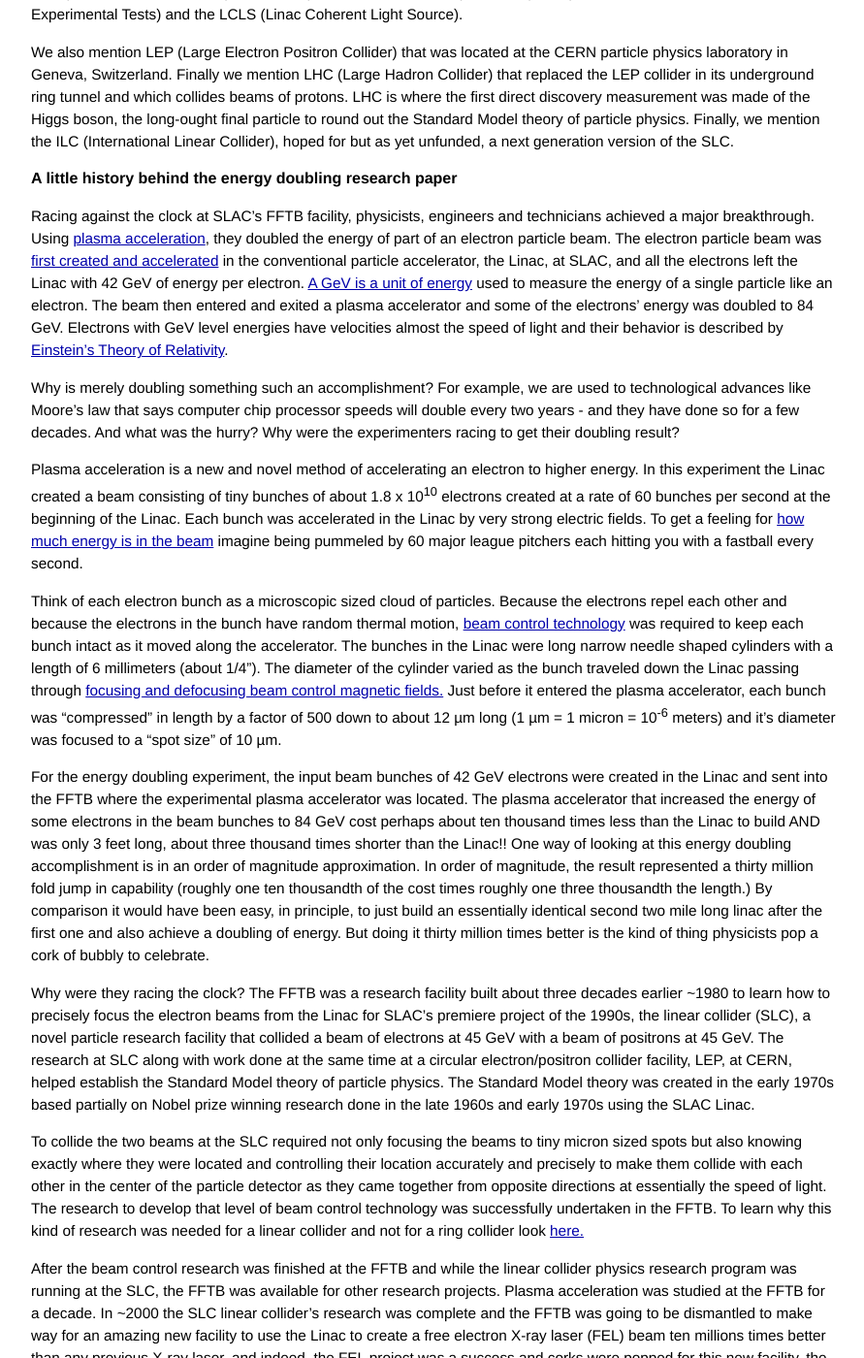
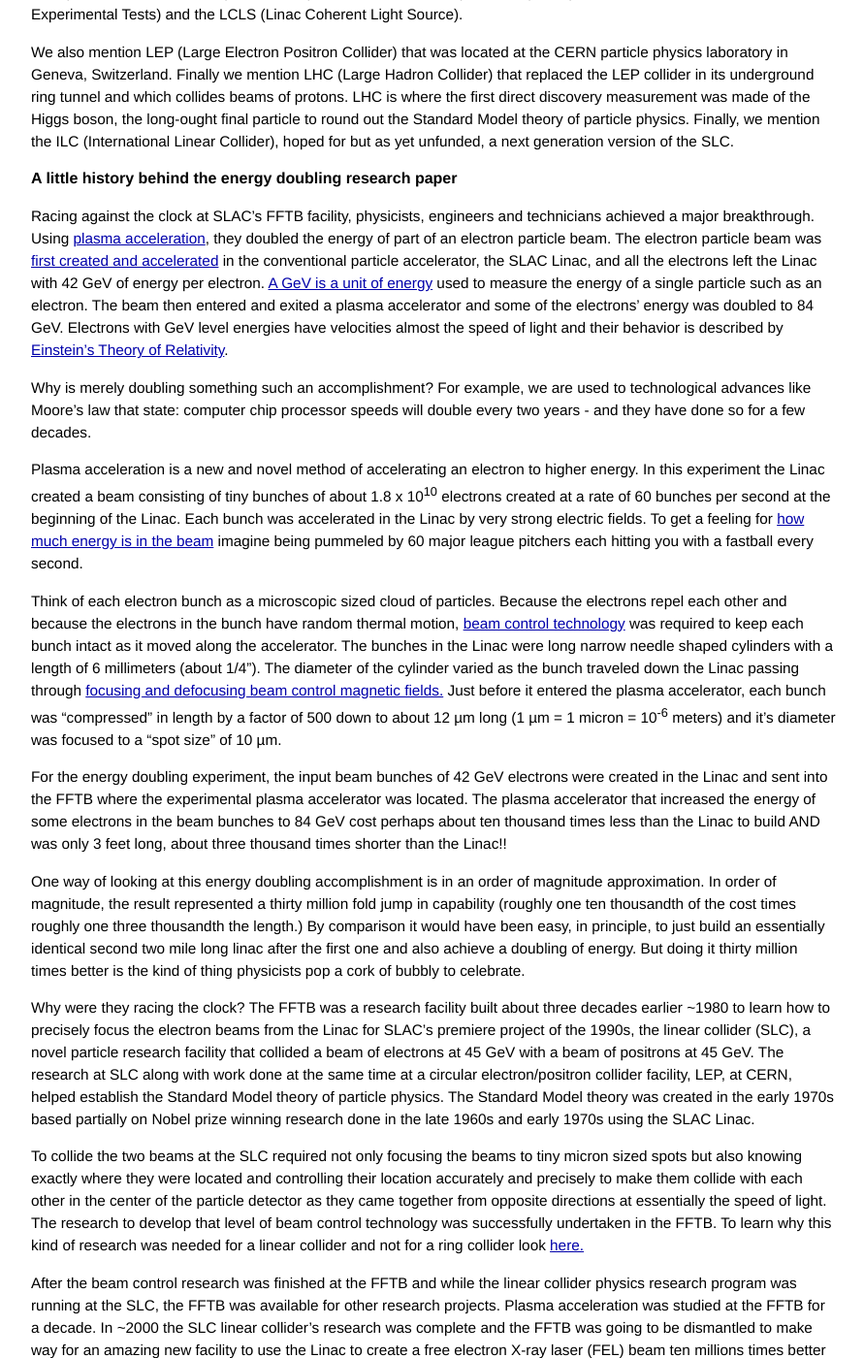
Before and after one commit to grbfacet/facet, a Jekyll site: the page built from energy-doubling-explained.md, in a window 1280 px wide and 1400 px high, scrolled down 2008 px. Shown: the whole window at 97% size, without its empty margins (193-1084 px from the left). Built offline with Jekyll 4.4.1, drawn with Linux system fonts in a browser that asks for light colours; some of the changed text lies outside the part shown.

Commit message:
Update energy-doubling-explained.md

```diff
--- a/energy-doubling-explained.md
+++ b/energy-doubling-explained.md
@@ -52,15 +52,17 @@
 #### A little history behind the energy doubling research paper
 
 Racing against the clock at SLAC’s FFTB facility, physicists, engineers and technicians achieved a major breakthrough. Using [plasma acceleration](/beam-acceleration-tutorial.html#plasma-acceleration), they doubled the energy of part of an electron particle beam. The electron particle beam was [first created and accelerated](/beam-acceleration-tutorial.html#charged-particles-are-accelerated-by-electric-fields)
- in the conventional particle accelerator, the Linac, at SLAC, and all the electrons left the Linac with 42 GeV of energy per electron. [A GeV is a unit of energy](/beam-acceleration-tutorial.html#the-electron-volt-ev-an-atomic-sized-unit-of-energy) used to measure the energy of a single particle like an electron. The beam then entered and exited a plasma accelerator and some of the electrons' energy was doubled to 84 GeV. Electrons with GeV level energies have velocities almost the speed of light and their behavior is described by [Einstein's Theory of Relativity](/relativity-tutorial.html#relativity-theory).
+ in the conventional particle accelerator, the SLAC Linac, and all the electrons left the Linac with 42 GeV of energy per electron. [A GeV is a unit of energy](/beam-acceleration-tutorial.html#the-electron-volt-ev-an-atomic-sized-unit-of-energy) used to measure the energy of a single particle such as an electron. The beam then entered and exited a plasma accelerator and some of the electrons' energy was doubled to 84 GeV. Electrons with GeV level energies have velocities almost the speed of light and their behavior is described by [Einstein's Theory of Relativity](/relativity-tutorial.html#relativity-theory).
 
-Why is merely doubling something such an accomplishment?  For example, we are used to technological advances like Moore’s law that says computer chip processor speeds will double every two years - and they have done so for a few decades. And what was the hurry? Why were the experimenters racing to get their doubling result?
+Why is merely doubling something such an accomplishment?  For example, we are used to technological advances like Moore’s law that state: computer chip processor speeds will double every two years - and they have done so for a few decades.
 
 Plasma acceleration is a new and novel method of accelerating an electron to higher energy. In this experiment the Linac created a beam consisting of tiny bunches of about 1.8 x 10<sup>10</sup> electrons created at a rate of 60 bunches per second at the beginning of the Linac. Each bunch was accelerated in the Linac by very strong electric fields. To get a feeling for [how much energy is in the beam](/beam-acceleration-tutorial.html#the-beam-bunch-energy) imagine being pummeled by 60 major league pitchers each hitting you with a fastball every second.
 
 Think of each electron bunch as a microscopic sized cloud of particles. Because the electrons repel each other and because the electrons in the bunch have random thermal motion, [beam control technology](/beam-control-tutorial.html) was required to keep each bunch intact as it moved along the accelerator. The bunches in the Linac were long narrow needle shaped cylinders with a length of 6 millimeters (about 1/4"). The diameter of the cylinder varied as the bunch traveled down the Linac passing through [focusing and defocusing beam control magnetic fields.](/beam-control-tutorial.html#focusing-the-beam-bunch) Just before it entered the plasma accelerator, each bunch was “compressed” in length by a factor of 500 down to about 12 µm long (1 µm = 1 micron = 10<sup>-6</sup> meters) and it’s diameter was focused to a “spot size” of 10 µm.
 
-For the energy doubling experiment, the input beam bunches of 42 GeV electrons were created in the Linac and sent into the FFTB where the experimental plasma accelerator was located. The plasma accelerator that increased the energy of some electrons in the beam bunches to 84 GeV cost perhaps about ten thousand times less than the Linac to build AND was only 3 feet long, about three thousand times shorter than the Linac!! One way of looking at this  energy doubling accomplishment is in an order of magnitude approximation. In order of magnitude, the result represented a thirty million fold jump in capability (roughly one ten thousandth of the cost times roughly one three thousandth the length.) By comparison it would have been easy, in principle, to just build an essentially identical second two mile long linac after the first one and also achieve a doubling of energy. But doing it thirty million times better is the kind of thing physicists pop a cork of bubbly to celebrate.
+For the energy doubling experiment, the input beam bunches of 42 GeV electrons were created in the Linac and sent into the FFTB where the experimental plasma accelerator was located. The plasma accelerator that increased the energy of some electrons in the beam bunches to 84 GeV cost perhaps about ten thousand times less than the Linac to build AND was only 3 feet long, about three thousand times shorter than the Linac!!
+
+One way of looking at this  energy doubling accomplishment is in an order of magnitude approximation. In order of magnitude, the result represented a thirty million fold jump in capability (roughly one ten thousandth of the cost times roughly one three thousandth the length.) By comparison it would have been easy, in principle, to just build an essentially identical second two mile long linac after the first one and also achieve a doubling of energy. But doing it thirty million times better is the kind of thing physicists pop a cork of bubbly to celebrate.
 
 Why were they racing the clock? The FFTB was a research facility built about three decades earlier ~1980 to learn how to precisely focus the electron beams from the Linac for SLAC’s premiere project of the 1990s, the linear collider (SLC), a novel particle research facility that collided a beam of electrons at 45 GeV with a beam of positrons at 45 GeV. The research at SLC along with work done at the same time at a circular electron/positron collider facility, LEP, at CERN, helped establish the Standard Model theory of particle physics. The Standard Model theory was created in the early 1970s based partially on Nobel prize winning research done in the late 1960s and early 1970s using the SLAC Linac.
 
```
Also changed, not shown: other parts of energy-doubling-explained.md (+1 -1 lines).
